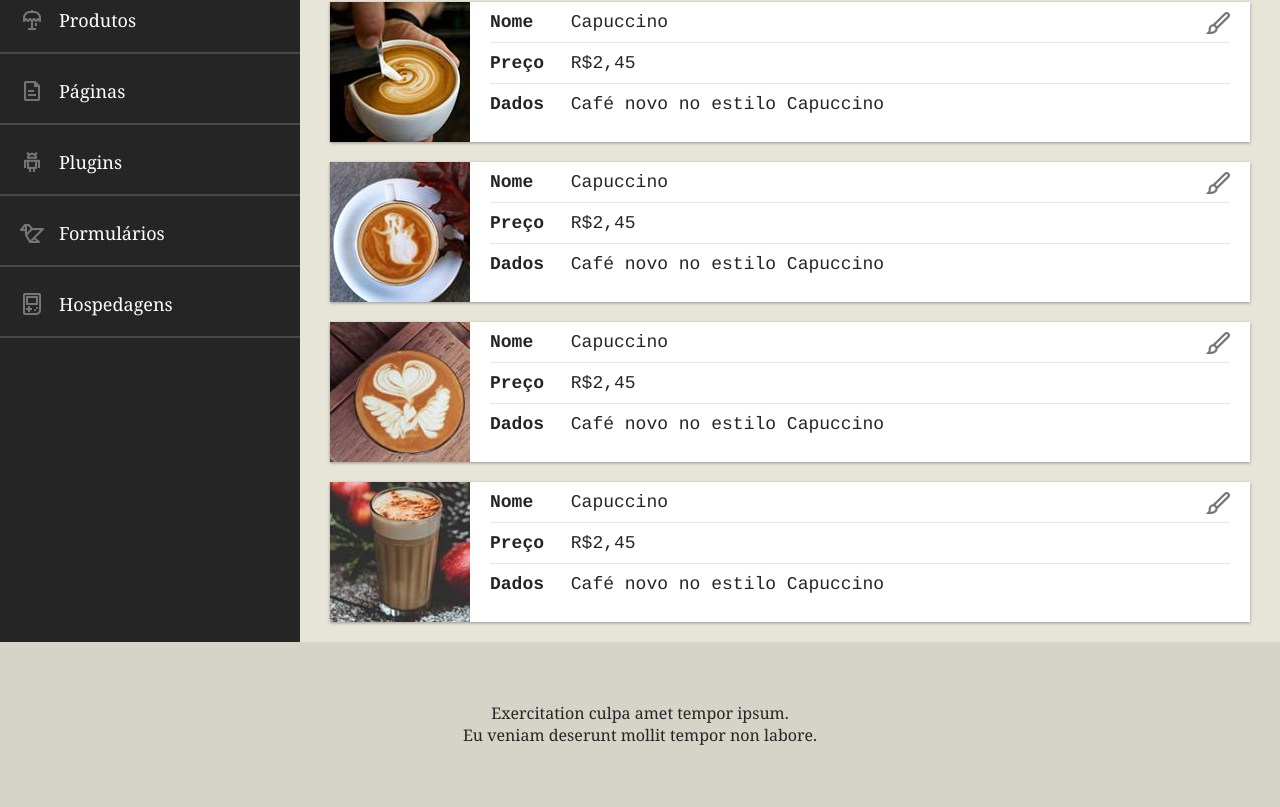
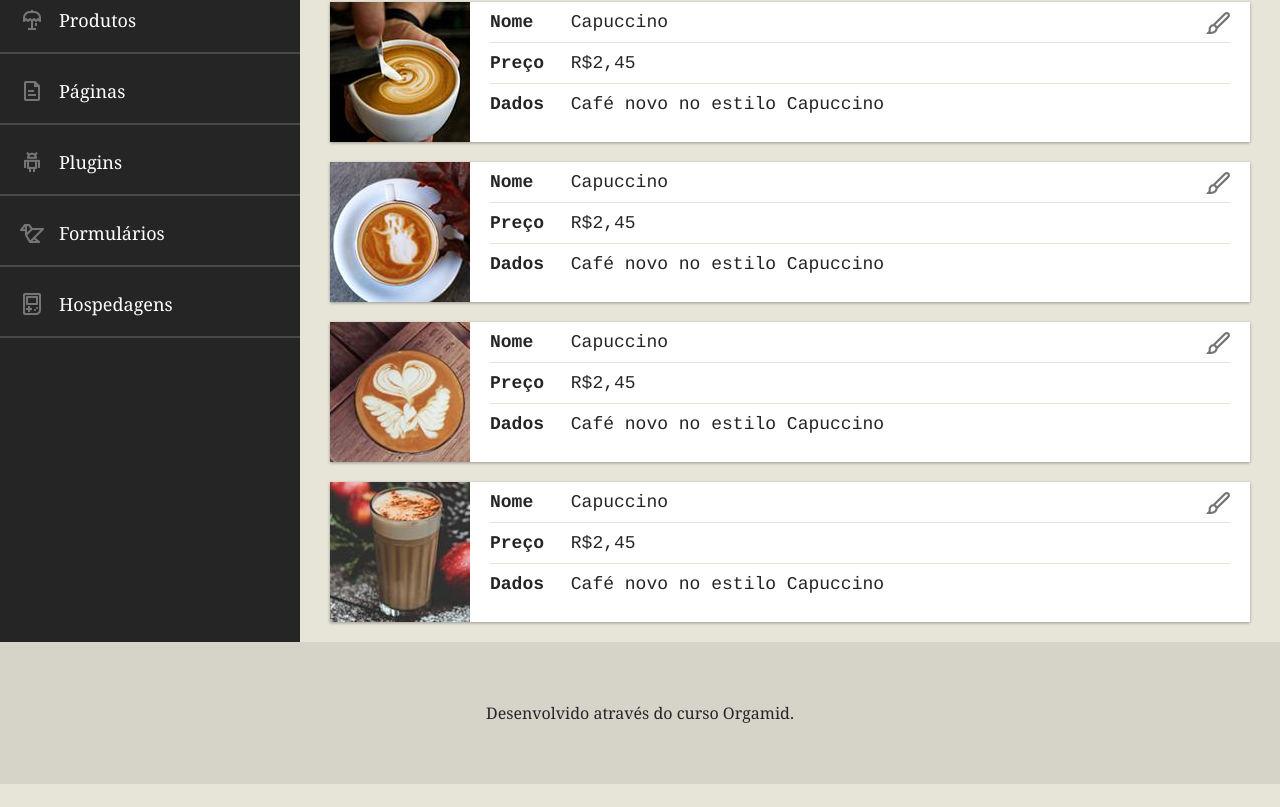
Before and after one commit to oliverids/brafe3, a plain HTML site: page index.html in a window 1280 px wide. Shown: the part 152-959 px from the top of the page. After the commit the page ends 936 px from the top, so only its background shows below. Drawn offline with Linux system fonts and the light colour scheme.

Commit message:
Update index.html

```diff
--- a/index.html
+++ b/index.html
@@ -84,8 +84,7 @@
         </main>
 
         <footer class="footer">
-            <p>Exercitation culpa amet tempor ipsum.</p>
-            <p>Eu veniam deserunt mollit tempor non labore.</p>
+            <p>Desenvolvido através do curso Orgamid.</p>
         </footer>
 
 
```
